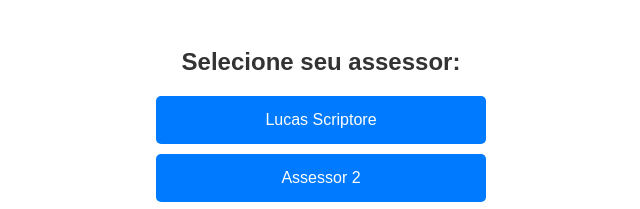
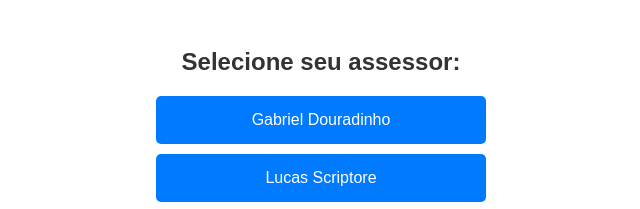
Before and after one commit to lucasscriptore/fale-conosco, a plain HTML site: page index.html in a window 1280 px wide. Shown: the top 209 px of the page, 319-959 px from the left. Drawn offline with Linux system fonts and the light colour scheme.

Commit message:
Update index.html

```diff
--- a/index.html
+++ b/index.html
@@ -16,8 +16,8 @@
 </head>
 <body>
     <h2>Selecione seu assessor:</h2>
+    <a class="button" href="https://wa.me/5511996092062" target="_blank">Gabriel Douradinho</a>
     <a class="button" href="https://wa.me/5514997847995" target="_blank">Lucas Scriptore</a>
-    <a class="button" href="https://wa.me/5511888888888" target="_blank">Assessor 2</a>
     <a class="button" href="https://wa.me/5511777777777" target="_blank">Assessor 3</a>
     <a class="button" href="https://wa.me/5511666666666" target="_blank">Assessor 4</a>
     <a class="button" href="https://wa.me/5511555555555" target="_blank">Assessor 5</a>
```
